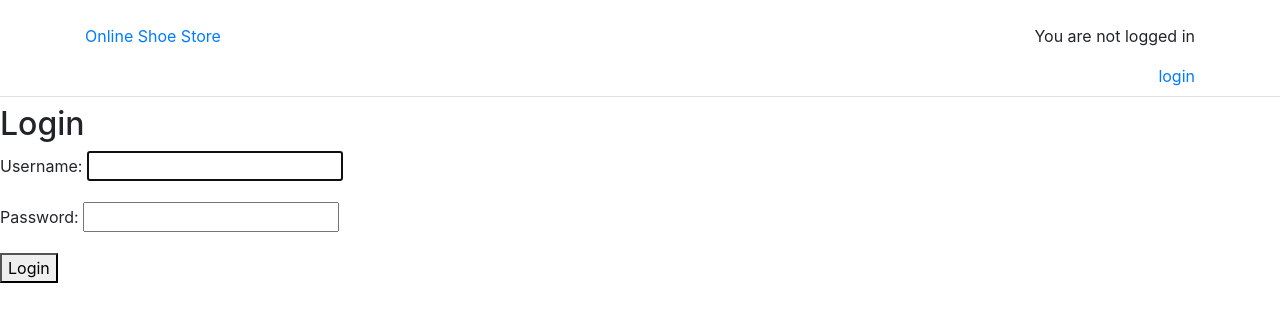
After one commit to H09bdavies/BillBuddy_Test, a Django app: page /accounts/login/ in a window 1280 px wide. The commit adds this page. Shown: the top 322 px of the page. Run offline with Django 3.2, Linux system fonts and the light colour scheme; some libraries are stand-ins or nearby versions.

Commit message:
Implement user login system and orders

```diff
--- a/billbuddy_test/billbuddy_test/settings.py
+++ b/billbuddy_test/billbuddy_test/settings.py
@@ -54,7 +54,8 @@ ROOT_URLCONF = 'billbuddy_test.urls'
 TEMPLATES = [
     {
         'BACKEND': 'django.template.backends.django.DjangoTemplates',
-        'DIRS': [os.path.join(BASE_DIR, 'shoestore/templates/shoestore')],
+        'DIRS': [os.path.join(BASE_DIR, 'shoestore/templates/shoestore'),
+                os.path.join(BASE_DIR, 'templates')],
         'APP_DIRS': True,
         'OPTIONS': {
             'context_processors': [
@@ -117,3 +118,6 @@ USE_TZ = True
 # https://docs.djangoproject.com/en/2.0/howto/static-files/
 
 STATIC_URL = '/static/'
+
+LOGIN_REDIRECT_URL = '/shoestore/'
+LOGOUT_REDIRECT_URL = '/shoestore/'
--- a/billbuddy_test/billbuddy_test/urls.py
+++ b/billbuddy_test/billbuddy_test/urls.py
@@ -17,7 +17,9 @@ from django.contrib import admin
 from django.urls import include, path
 from django.contrib.auth import views as auth_views
 
+
 urlpatterns = [
     path('shoestore/', include('shoestore.urls')),
     path('admin/', admin.site.urls),
+    path('accounts/', include('django.contrib.auth.urls')),
 ]
--- a/billbuddy_test/shoestore/admin.py
+++ b/billbuddy_test/shoestore/admin.py
@@ -2,7 +2,10 @@ from django.contrib import admin
 
 from .models import Product
 from .models import Brand
+from .models import Order
+from .models import Orderitem
 
 admin.site.register(Product)
 admin.site.register(Brand)
-# Register your models here.
+admin.site.register(Order)
+admin.site.register(Orderitem)
--- a/billbuddy_test/shoestore/models.py
+++ b/billbuddy_test/shoestore/models.py
@@ -22,6 +22,12 @@ class Order(models.Model):
   user = models.ForeignKey(User, on_delete=models.CASCADE)
   pub_date = models.DateTimeField('date published')
 
+  def __str__(self):
+        return str(self.id)
+
 class Orderitem(models.Model):
   product = models.ForeignKey(Product, on_delete=models.CASCADE)
   order = models.ForeignKey(Order, on_delete=models.CASCADE)
+
+  def __str__(self):
+        return str(self.id)
--- a/billbuddy_test/shoestore/templates/shoestore/base.html
+++ b/billbuddy_test/shoestore/templates/shoestore/base.html
@@ -9,12 +9,20 @@
   <body>
       <div class="pb-2 mt-4 mb-2 border-bottom">
         <div class="container">
-          <div class="text-left">
-            <a href="/shoestore/">Online Shoe Store</a>
+          <div class="row">
+            <div class="col text-left">
+              <a href="/shoestore/">Online Shoe Store</a>
+            </div>
+            <div class="col text-right">
+              {% if user.is_authenticated %}
+                Hi {{ user.username }}!
+                <p><a href="{% url 'logout' %}">logout</a></p>
+              {% else %}
+                <p>You are not logged in</p>
+                <a href="{% url 'login' %}">login</a>
+              {% endif %}
+            </div>
           </div>
-          <div class="text-right">
-              <a href="dmin">Online Shoe Store</a>
-            </div>
         </div>
       </div>
     </body>
--- a/billbuddy_test/shoestore/templates/shoestore/index.html
+++ b/billbuddy_test/shoestore/templates/shoestore/index.html
@@ -33,9 +33,10 @@
                 <h5 class="card-title">{{product.product_name}}</h5>
                 <p class="card-text">{{product.product_description}}</p>
                 <div class="row">
-                  <a href="{% url 'shoestore:detail' product.id %}"> class="btn btn-primary">View product details</a>
+                  <a href="{% url 'shoestore:detail' product.id %}" class="btn btn-primary">View product details</a>
                   <form action="{% url 'shoestore:buy' product.id %}" method="post">
-                    <button type="submit" class="btn btn-success">Buy Now</div>
+                    {% csrf_token %}
+                    <button type="submit" class="btn btn-success" value="{{product.id}}">Buy Now</div>
                   </form>
                 </div>
               </div>
--- a/billbuddy_test/shoestore/urls.py
+++ b/billbuddy_test/shoestore/urls.py
@@ -5,6 +5,7 @@ from . import views
 app_name='shoestore'
 urlpatterns = [
     path('', views.index, name='index'),
+    path('signup/', views.SignUp.as_view(), name='signup'),
     path('product/<int:product_id>/', views.detail, name='detail'),
     path('brand/<int:brand_name>/', views.detail, name='brands'),
     path('<int:product_id>/buy/', views.buy, name='buy'),
--- /dev/null
+++ b/billbuddy_test/templates/registration/login.html
@@ -0,0 +1,13 @@
+<!-- from tutorial https://wsvincent.com/django-user-authentication-tutorial-login-and-logout/ -->
+{% extends 'base.html' %}
+
+{% block title %}Shoestore Login{% endblock %}
+
+{% block content %}
+  <h2>Login</h2>
+  <form method="post">
+    {% csrf_token %}
+    {{ form.as_p }}
+    <button type="submit">Login</button>
+  </form>
+{% endblock %}
```
Also changed, not shown: billbuddy_test/shoestore/views.py (+32 -4 lines), billbuddy_test/templates/signup.html (added, +13 -0 lines), billbuddy_test/db.sqlite3.
